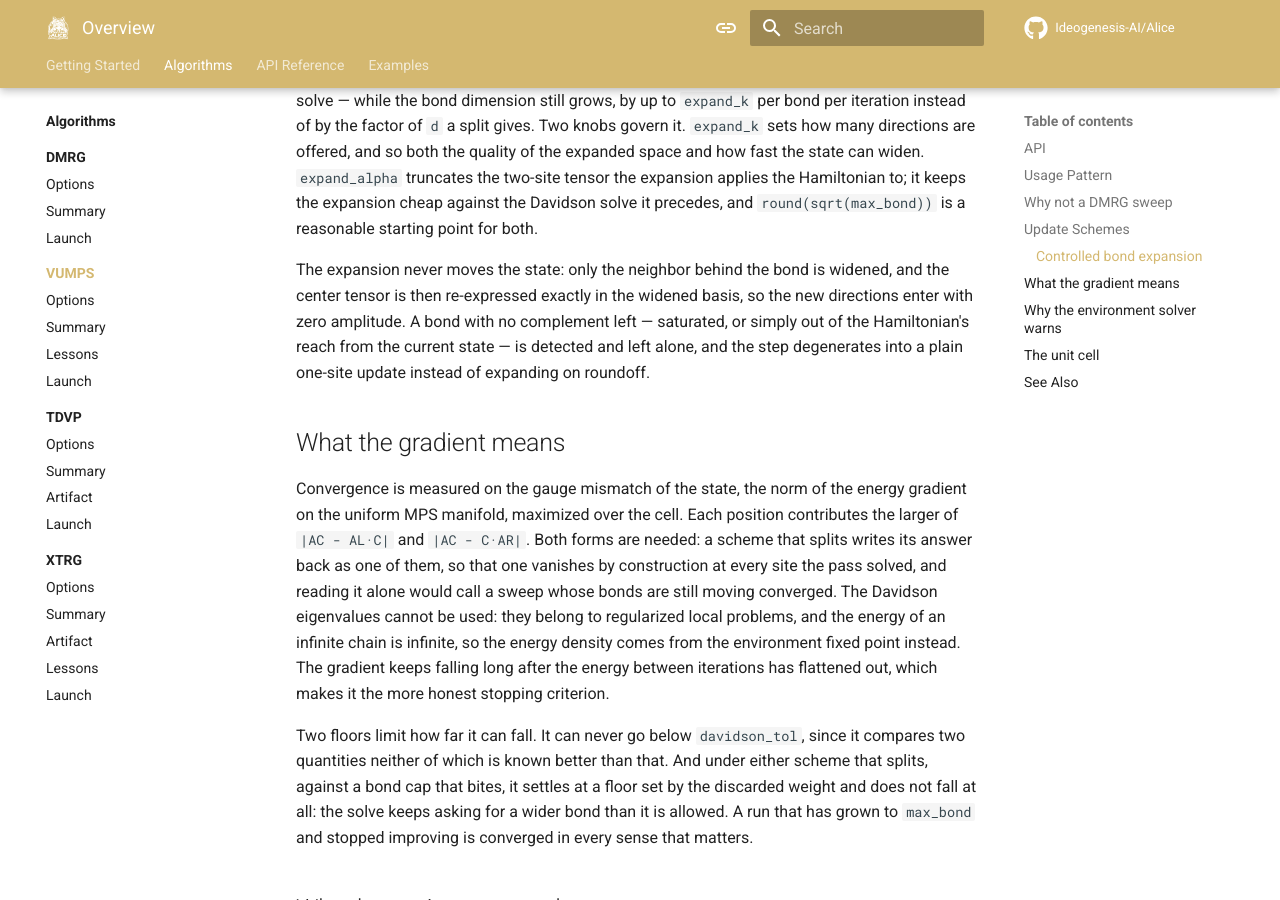
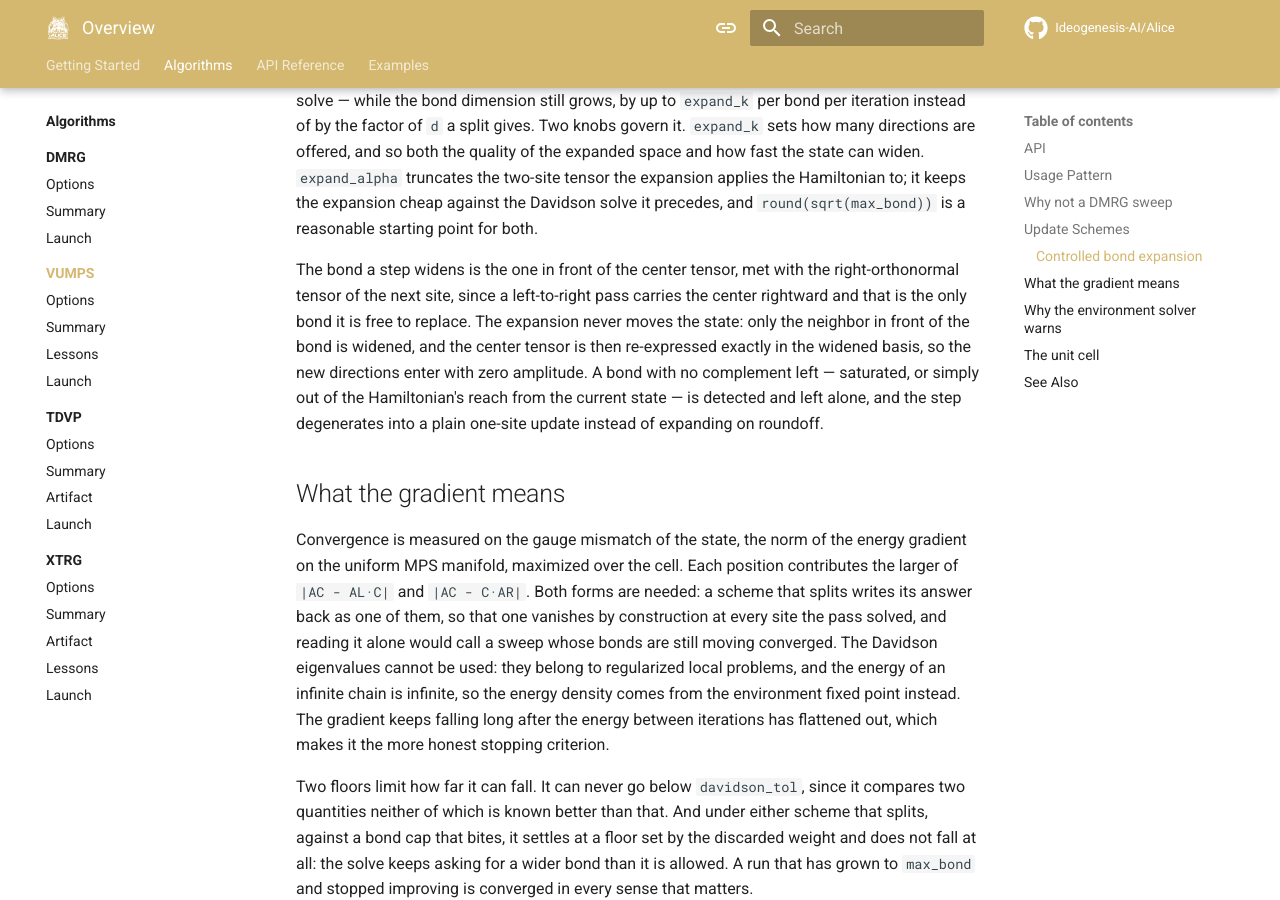
Before and after one commit to Ideogenesis-AI/Alice, an MkDocs documentation site: the page built from docs/algorithms/vumps/index.md, in a window 1280 px wide and 900 px high, scrolled down 2158 px. Built offline with MkDocs 1.6.1 and Material for MkDocs 9.7.7, drawn with Linux system fonts in a browser that asks for light colours; comment, search, counter and statistics services are not loaded.

Commit message:
Say which bond the one-site-plus expansion widens
The page described the expansion as widening the bond behind the center
tensor, the geometry of a backward sweep. Named the bond a forward step
actually widens and the tensor it meets there, so the paragraph reads
against the pass the scheme runs.

```diff
--- a/docs/algorithms/vumps/index.md
+++ b/docs/algorithms/vumps/index.md
@@ -52,7 +52,7 @@ The one-site-plus scheme reaches the same freedom through a different route. Bef
 
 So the local problem stays one-site sized — a factor of `d` smaller on each side than a two-site solve — while the bond dimension still grows, by up to `expand_k` per bond per iteration instead of by the factor of `d` a split gives. Two knobs govern it. `expand_k` sets how many directions are offered, and so both the quality of the expanded space and how fast the state can widen. `expand_alpha` truncates the two-site tensor the expansion applies the Hamiltonian to; it keeps the expansion cheap against the Davidson solve it precedes, and `round(sqrt(max_bond))` is a reasonable starting point for both.
 
-The expansion never moves the state: only the neighbor behind the bond is widened, and the center tensor is then re-expressed exactly in the widened basis, so the new directions enter with zero amplitude. A bond with no complement left — saturated, or simply out of the Hamiltonian's reach from the current state — is detected and left alone, and the step degenerates into a plain one-site update instead of expanding on roundoff.
+The bond a step widens is the one in front of the center tensor, met with the right-orthonormal tensor of the next site, since a left-to-right pass carries the center rightward and that is the only bond it is free to replace. The expansion never moves the state: only the neighbor in front of the bond is widened, and the center tensor is then re-expressed exactly in the widened basis, so the new directions enter with zero amplitude. A bond with no complement left — saturated, or simply out of the Hamiltonian's reach from the current state — is detected and left alone, and the step degenerates into a plain one-site update instead of expanding on roundoff.
 
 ## What the gradient means
 
```
